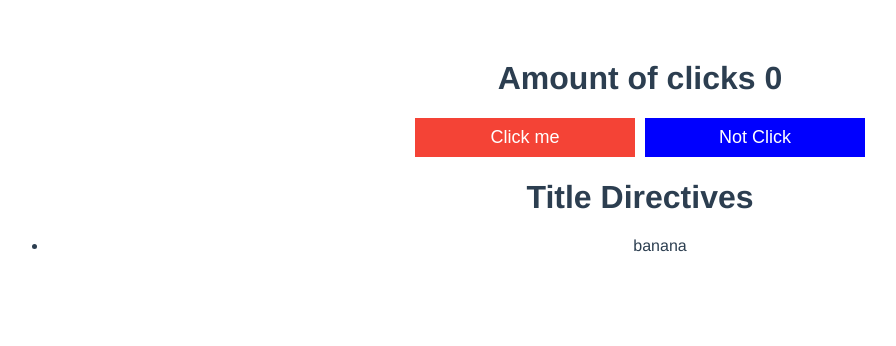
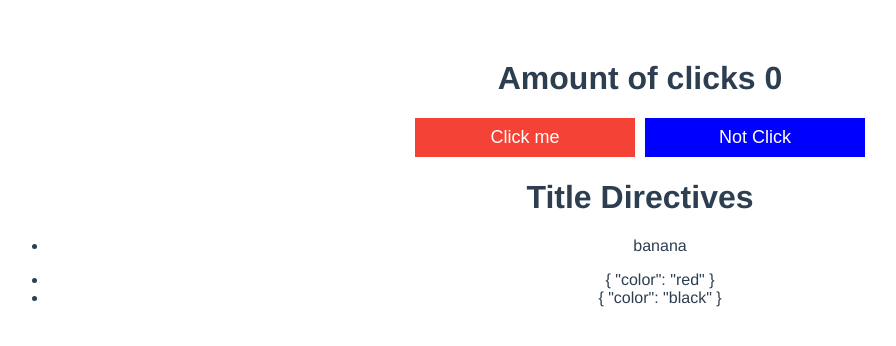
Before and after one commit to Taras-Roboteckyi/Vue-CLI_first-app, a Vue app: page / in a window 1280 px wide. Shown: the top 346 px of the page, without its empty margins (0-896 px from the left). Built offline with nearby package versions, Linux system fonts and the light colour scheme.

Commit message:
add v-for directive

```diff
--- a/src/components/DirectivesTest.vue
+++ b/src/components/DirectivesTest.vue
@@ -5,6 +5,11 @@
             <template v-for="fruit in fruits">
                 <li v-if="fruit === 'banana'" :key="fruit">{{ fruit }}</li>
             </template>
+        </ul>
+        <ul>
+
+            <li v-for="(car, key) in cars" :key="key">{{ car }}</li>
+
         </ul>
     </div>
 </template>
```
